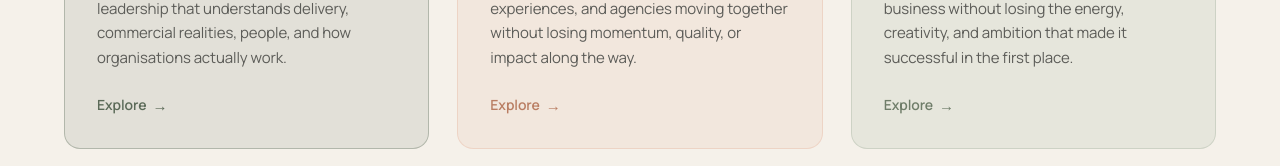
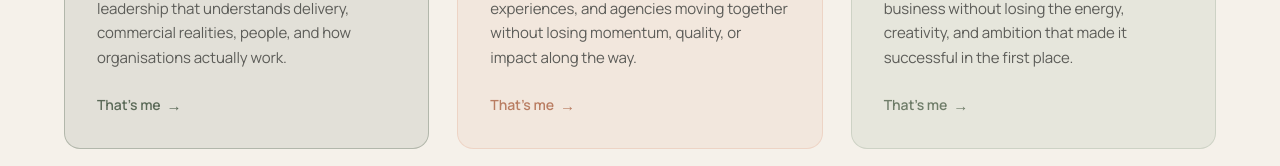
Before and after one commit to darrenbrett-lang/dabhands.delivery, a Next.js app: page / in a window 1280 px wide. Shown: the part 3317-3483 px from the top of the page. Built offline with nearby package versions, Linux system fonts and the light colour scheme.

Commit message:
Homepage gateways: change card cue from "Explore" to "That's me"
Self-identifying cue on all three turnstile doorways; keeps the accent
colour and the nudging arrow.

Co-Authored-By: Claude Opus 4.8 <noreply@anthropic.com>

```diff
--- a/pages/index.tsx
+++ b/pages/index.tsx
@@ -258,7 +258,7 @@ export default function Home() {
                     <p className="text-ink/90 leading-snug mb-2.5">{t.diagnosis}</p>
                     <p className="text-graphite leading-relaxed text-[15px]">{t.support}</p>
                     <span className={`mt-auto inline-flex items-center gap-1.5 pt-6 text-[14px] font-semibold ${t.accentText}`}>
-                      Explore
+                      That’s me
                       <span aria-hidden className="text-[15px] leading-none transition-transform duration-300 group-hover:translate-x-1">→</span>
                     </span>
                   </motion.div>
```
